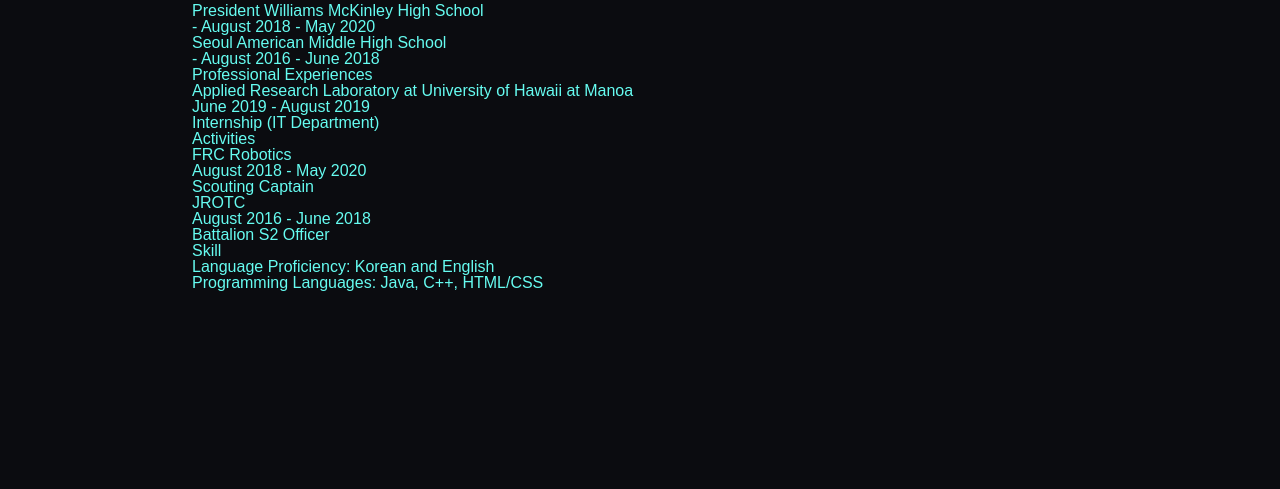
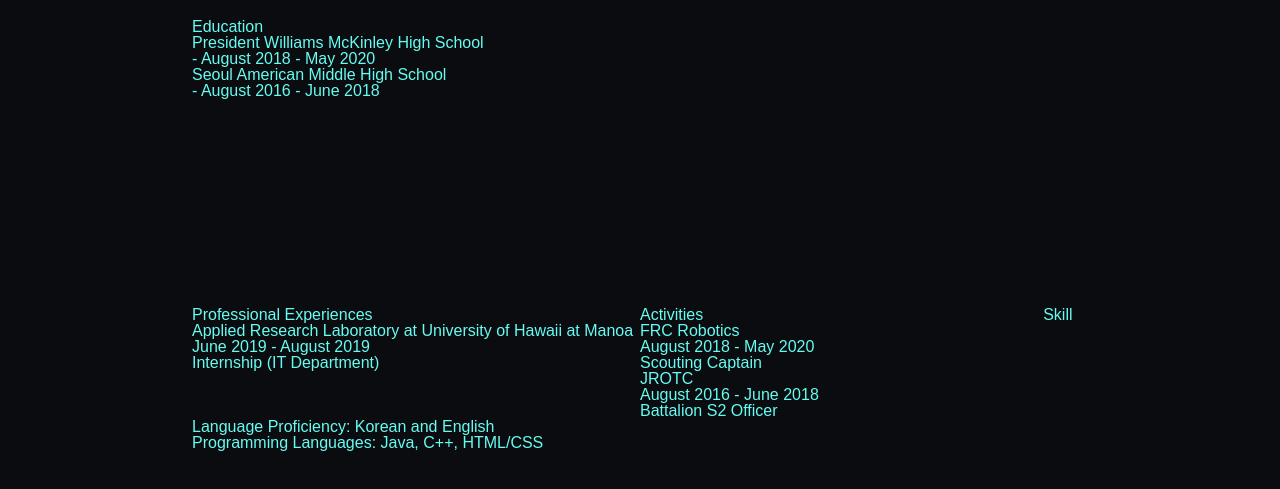
Before and after one commit to zmgkgkt1004/project2, a plain HTML site: page resume.html in a window 1280 px wide. Shown: the part 193-682 px from the top of the page. Drawn offline with Linux system fonts and the light colour scheme.

Commit message:
Update style.css
Add classes for resume

```diff
--- a/css/style.css
+++ b/css/style.css
@@ -67,3 +67,21 @@ nav ul {
 #name {
 	font-size: 30px;
 }
+
+.education	{
+	width: 100%;
+	margin: 2em 0 13em 0;
+}
+.professionalexperiences	{
+	width: 50%;
+	float: left;
+}
+.activities	{
+	width: 45%;
+	float: left;
+}
+.class	{
+	width: 45%;
+	float: left;
+	margin: 2em
+}
```
